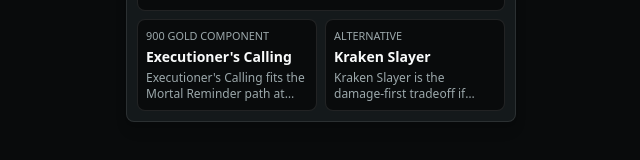
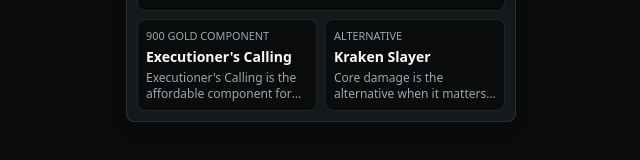
Before and after one commit to Berkay2002/league-item-coach, a React (Vite) app in the folder apps/overwolf/: page / in a window 1280 px wide. Shown: the part 191-351 px from the top of the page, without its empty margins (319-959 px from the left). Built offline with nearby package versions, Linux system fonts and the light colour scheme.

Commit message:
fix: keep overlay recommendation copy neutral

```diff
--- a/apps/overwolf/src/App.tsx
+++ b/apps/overwolf/src/App.tsx
@@ -1,5 +1,6 @@
 import { useMemo } from "react"
 
+import type { RecommendationConfidence } from "@workspace/recommender"
 import { Badge } from "@workspace/ui/components/badge"
 import {
   Card,
@@ -115,6 +116,6 @@
   )
 }
 
-function confidenceLabel(confidence: string): string {
+function confidenceLabel(confidence: RecommendationConfidence): string {
   return `${confidence[0].toUpperCase()}${confidence.slice(1)}`
 }
--- a/apps/overwolf/src/mock-recommendation.ts
+++ b/apps/overwolf/src/mock-recommendation.ts
@@ -4,6 +4,7 @@
   type ItemId,
   type ItemTag,
   type ManualPlannerInput,
+  type PlannerItemRecommendation,
   type RecommendationConfidence,
 } from "@workspace/recommender"
 
@@ -45,14 +46,10 @@
     currentGold: mockPlannerInput.currentGold,
     targetItem: toOverlayItem(recommendation.targetItem),
     affordableComponent: recommendation.buyNow.component
-      ? toOverlayItem(recommendation.buyNow.component, {
-          reason: `${recommendation.buyNow.component.name} fits the ${recommendation.targetItem.name} path at ${mockPlannerInput.currentGold} gold.`,
-        })
+      ? toOverlayItem(recommendation.buyNow.component, recommendation.buyNow.reason)
       : undefined,
     alternativeItem: recommendation.alternativeItem
-      ? toOverlayItem(recommendation.alternativeItem, {
-          reason: `${recommendation.alternativeItem.name} is the damage-first tradeoff if healing is less important.`,
-        })
+      ? toOverlayItem(recommendation.alternativeItem)
       : undefined,
     confidence: recommendation.confidence,
     explanation: recommendation.explanation,
@@ -65,13 +62,13 @@
 }
 
 function toOverlayItem(
-  item: ReturnType<typeof recommendForManualPlanner>["targetItem"],
-  overrides: Partial<Pick<OverlayItemRecommendation, "reason">> = {}
+  item: PlannerItemRecommendation,
+  reason = item.reason
 ): OverlayItemRecommendation {
   return {
     itemId: item.itemId,
     name: item.name,
-    reason: overrides.reason ?? item.reason,
+    reason,
     tags: item.tags,
   }
 }
--- a/packages/recommender/src/manual-planner.need-plan.ts
+++ b/packages/recommender/src/manual-planner.need-plan.ts
@@ -41,7 +41,7 @@
   targetReason: (championName) =>
     `${championName} starts from a seeded baseline item for the selected role.`,
   alternativeReason:
-    "Use this when the baseline plan matters more than the defensive adjustment.",
+    "The baseline plan remains the alternative when it matters more than the defensive adjustment.",
   learningRule:
     "Start from the seeded baseline, then adjust the next slot for the clearest enemy need.",
   explanation: (championName, itemName) =>
@@ -54,7 +54,7 @@
     targetReason: (championName, itemName) =>
       `${championName} targets ${itemName} because a fed crit threat makes armor and crit reduction the clearest need.`,
     alternativeReason:
-      "Use this when core damage is more important than answering crit first.",
+      "Core damage is the alternative when it matters more than answering crit first.",
     learningRule:
       "When a fed crit threat is ahead, add anti-crit armor before returning to baseline damage.",
     explanation: (championName, itemName) =>
@@ -65,7 +65,7 @@
     targetReason: (championName, itemName) =>
       `${championName} targets ${itemName} because enemy healing is the clearest team-comp need.`,
     alternativeReason:
-      "Use this when core damage is more important than answering healing first.",
+      "Core damage is the alternative when it matters more than answering healing first.",
     learningRule:
       "When enemy champions bring repeat healing, reserve an early anti-heal slot.",
     explanation: (championName, itemName) =>
@@ -76,7 +76,7 @@
     targetReason: (championName, itemName) =>
       `${championName} targets ${itemName} because physical damage is the clearest defensive need.`,
     alternativeReason:
-      "Use this when the baseline plan matters more than the defensive adjustment.",
+      "The baseline plan remains the alternative when it matters more than the defensive adjustment.",
     learningRule:
       "When physical damage is the larger threat, add armor or survivability without abandoning the core plan.",
     explanation: (championName, itemName) =>
@@ -88,7 +88,7 @@
     targetReason: (championName, itemName) =>
       `${championName} targets ${itemName} because the strongest fed magic threat outweighs the raw team damage split.`,
     alternativeReason:
-      "Use this when the baseline plan matters more than the defensive adjustment.",
+      "The baseline plan remains the alternative when it matters more than the defensive adjustment.",
     learningRule:
       "When a fed magic threat is ahead, add a defensive adjustment before returning to the core plan.",
     explanation: (championName, itemName) =>
@@ -99,7 +99,7 @@
     targetReason: (championName, itemName) =>
       `${championName} targets ${itemName} because the strongest fed physical threat outweighs the raw team damage split.`,
     alternativeReason:
-      "Use this when the baseline plan matters more than the defensive adjustment.",
+      "The baseline plan remains the alternative when it matters more than the defensive adjustment.",
     learningRule:
       "When a fed physical threat is ahead, add armor or survivability before returning to the core plan.",
     explanation: (championName, itemName) =>
@@ -110,7 +110,7 @@
     targetReason: (championName, itemName) =>
       `${championName} targets ${itemName} because magic damage is the clearest defensive need.`,
     alternativeReason:
-      "Use this when the baseline plan matters more than the defensive adjustment.",
+      "The baseline plan remains the alternative when it matters more than the defensive adjustment.",
     learningRule:
       "When magic damage is the larger threat, add a defensive adjustment without abandoning the core plan.",
     explanation: (championName, itemName) =>
@@ -121,7 +121,7 @@
     targetReason: (championName, itemName) =>
       `${championName} targets ${itemName} because enemy tanks make penetration the clearest need.`,
     alternativeReason:
-      "Use this when baseline damage is more important than answering tanks first.",
+      "Baseline damage is the alternative when it matters more than answering tanks first.",
     learningRule:
       "When the enemy team has multiple tanks, add penetration or anti-tank damage after the baseline item.",
     explanation: (championName, itemName) =>
--- a/packages/recommender/src/manual-planner.ts
+++ b/packages/recommender/src/manual-planner.ts
@@ -577,19 +577,19 @@
   if (componentId) {
     const component = toRecommendationItem(
       componentId,
-      `Buy ${seededItemCatalog[componentId].name} now because it builds toward ${targetItem.name}.`
+      `${seededItemCatalog[componentId].name} is the affordable component that builds toward ${targetItem.name}.`
     )
 
     if (ownedTargetComponentIds.length > 0) {
       return {
         component,
-        reason: `You already own ${formatItemList(ownedTargetComponentIds)}, so buy ${component.name} next for ${targetItem.name}.`,
+        reason: `You already own ${formatItemList(ownedTargetComponentIds)}; ${component.name} is the next unowned component for ${targetItem.name}.`,
       }
     }
 
     return {
       component,
-      reason: `Buy ${component.name} now for ${targetItem.name}.`,
+      reason: `${component.name} is the affordable component for ${targetItem.name}.`,
     }
   }
 
@@ -606,7 +606,7 @@
   }
 
   return {
-    reason: `Save for ${seededItemCatalog[sortedFittingUnownedComponentIds[0]].name} to keep building toward ${targetItem.name}.`,
+    reason: `${seededItemCatalog[sortedFittingUnownedComponentIds[0]].name} is the next component for ${targetItem.name}; current gold is below its cost.`,
   }
 }
 
```
Also changed, not shown: 1 other file (tests, documents, lock files or other folders).
